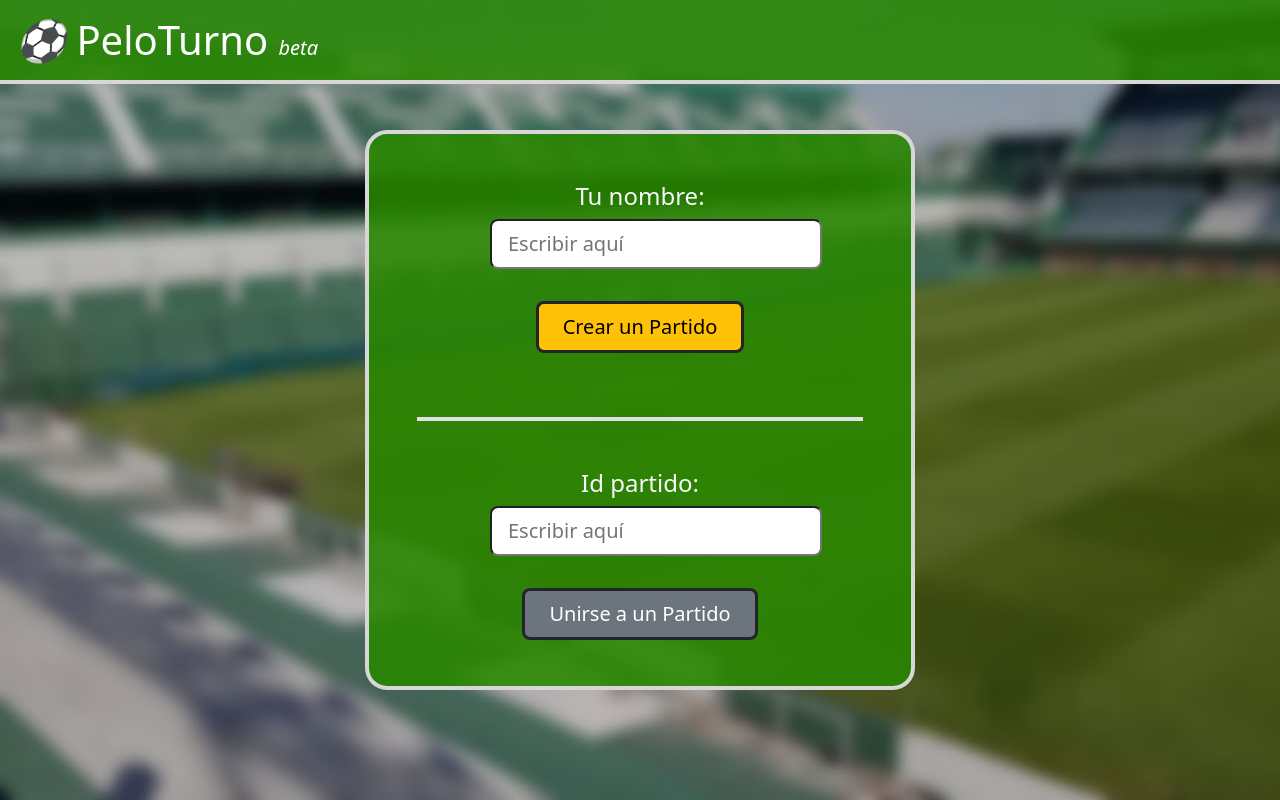
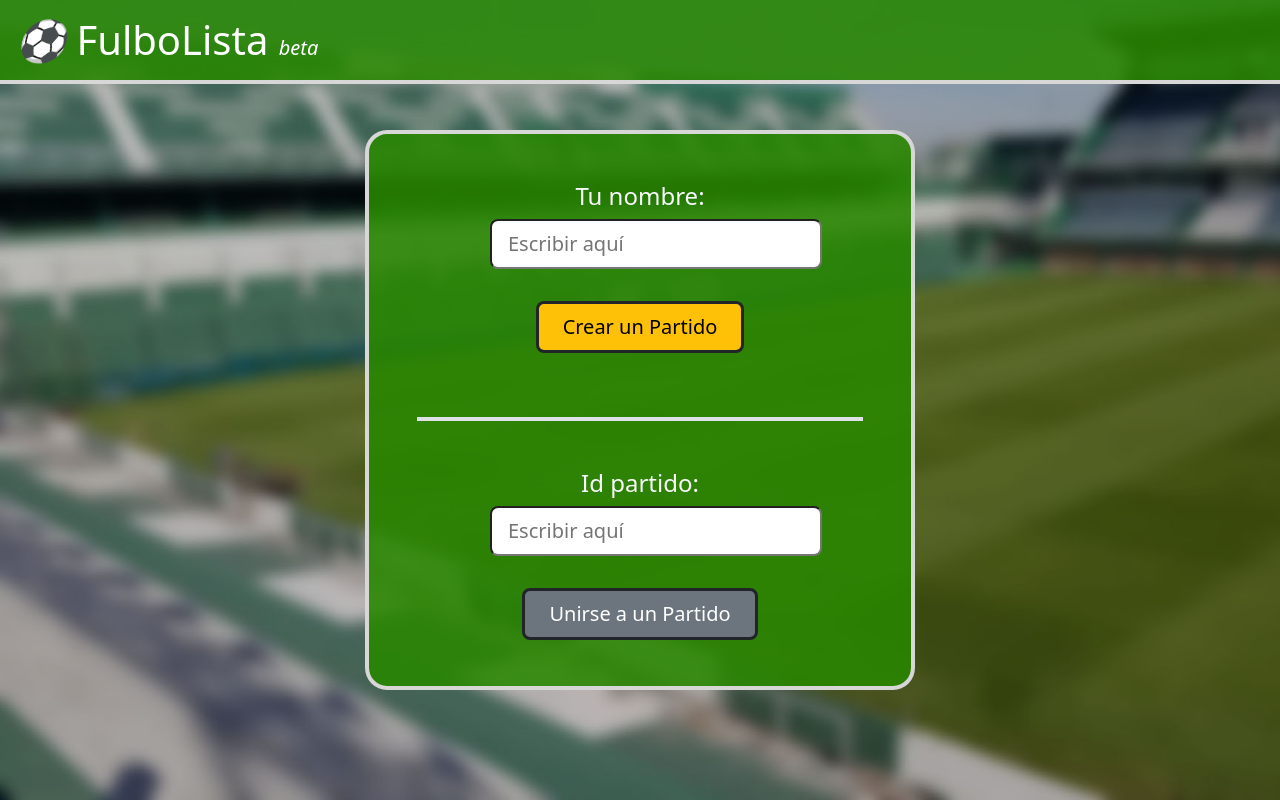
Before and after one commit to Alternativy/PeloTurno, a React (Create React App) app: page / in a window 1280 px wide. Built offline with nearby package versions, Linux system fonts and the light colour scheme.

Commit message:
friendly

```diff
--- a/src/App.js
+++ b/src/App.js
@@ -18,7 +18,7 @@ function App() {
 					<div className="background">
 						<header>
 							<h1 className='p-3 m-0'>
-							<span role="img" aria-label='pelota' className='fst-italic'>⚽</span> PeloTurno <span className='fs-5 fst-italic'>beta</span>
+							<span role="img" aria-label='pelota' className='fst-italic'>⚽</span> FulboLista <span className='fs-5 fst-italic'>beta</span>
 							</h1>
 						</header>
 							<div className='container p-5 p-relative '>
```
